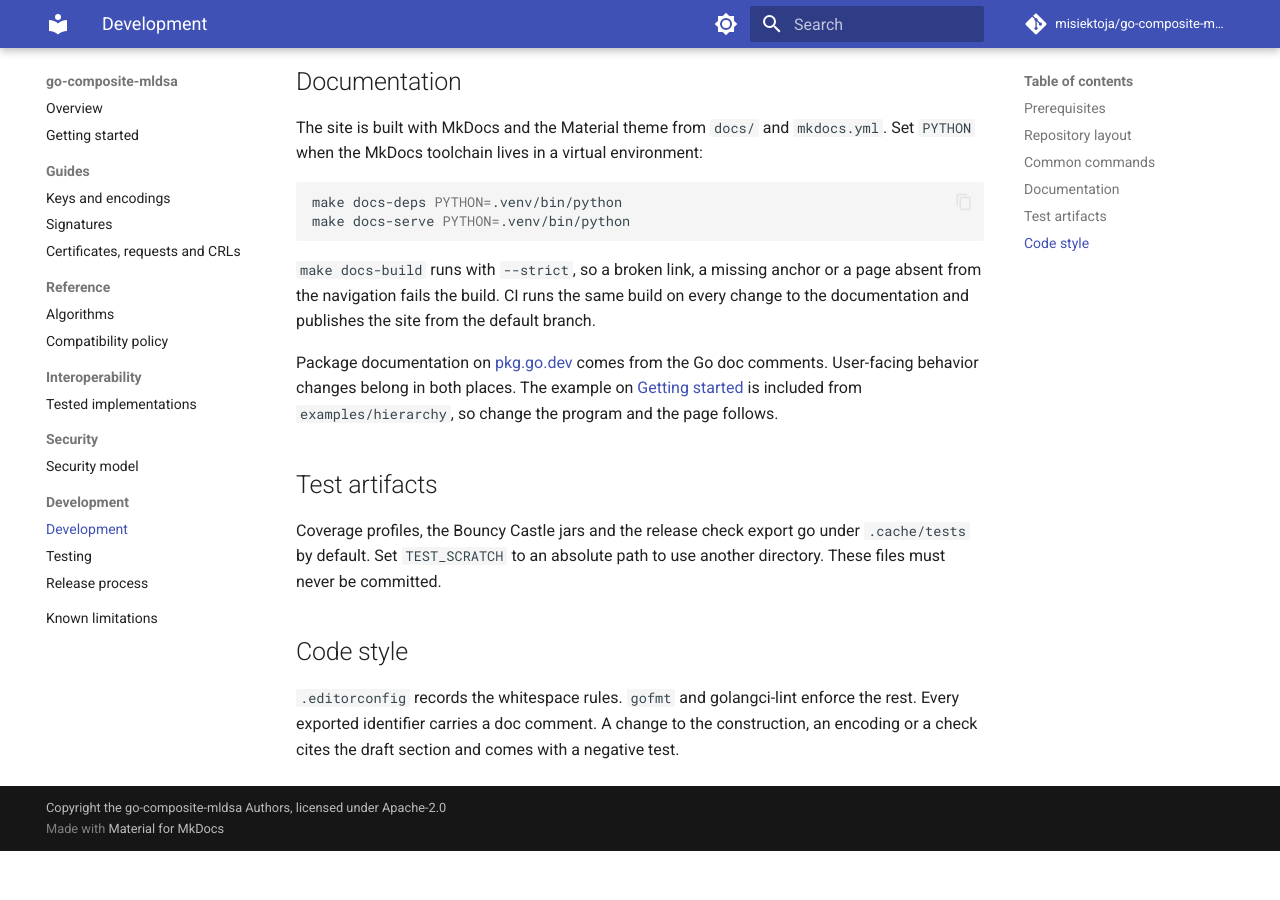
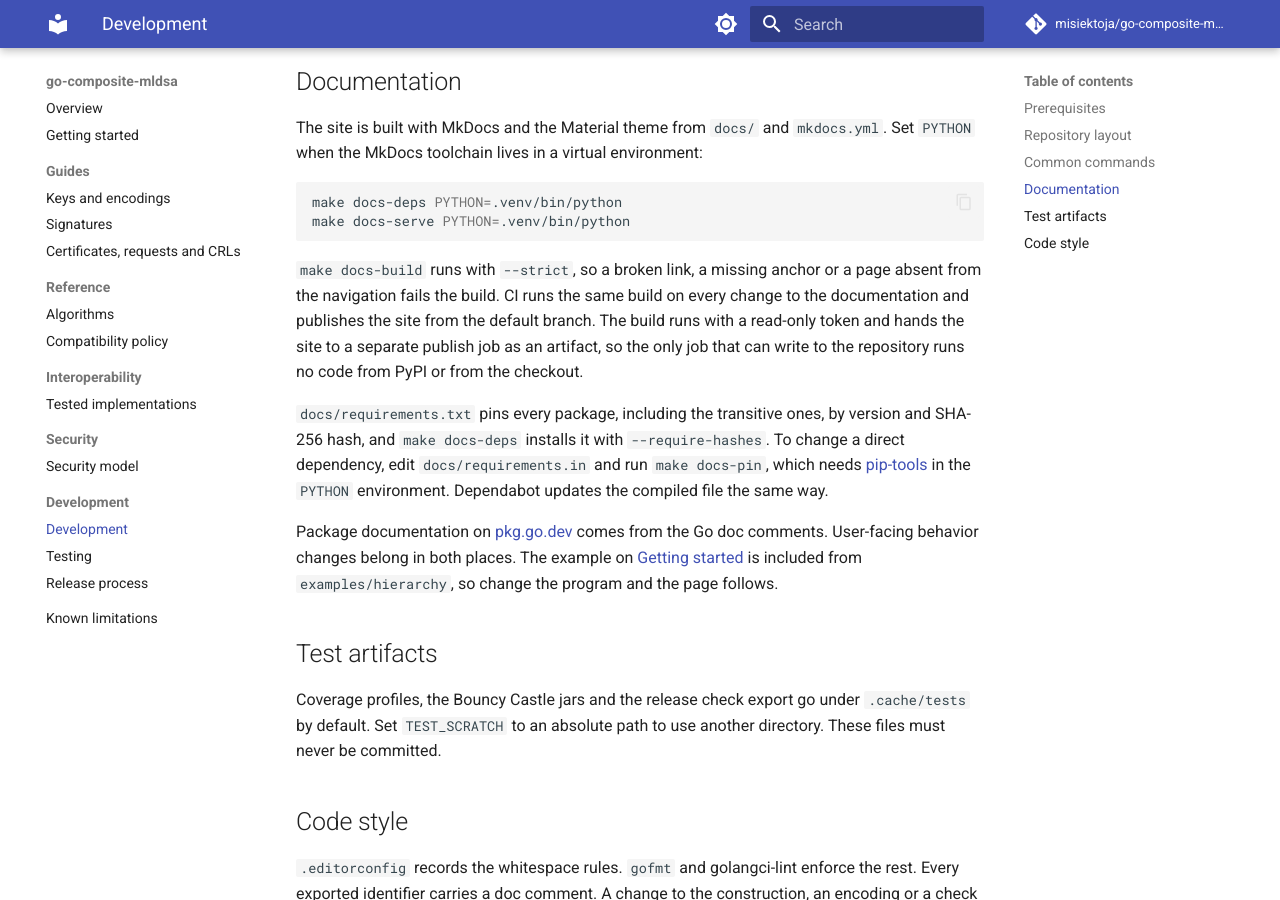
Before and after one commit to misiektoja/go-composite-mldsa, an MkDocs documentation site: the page built from docs/development/development.md, in a window 1280 px wide and 900 px high, scrolled down 1292 px. Built offline with MkDocs 1.6.1 and Material for MkDocs 9.7.7, drawn with Linux system fonts in a browser that asks for light colours; comment, search, counter and statistics services are not loaded; before the commit the page ends 2143 px from its top, so only the background shows below that; some of the changed text lies outside the part shown.

Commit message:
docs: describe the hash-pinned documentation toolchain and the read-only site build

```diff
--- a/docs/development/development.md
+++ b/docs/development/development.md
@@ -11,7 +11,7 @@ How to build, check and change the library. Contribution rules are in
   least Java 16 for the APIs it uses, but versions before 27 are not tested. See
   [Testing](testing.md).
 * Python 3 with the pinned MkDocs dependencies for the documentation site, installed by
-  `make docs-deps`.
+  `make docs-deps`. CI uses Python 3.13.
 
 Linters and other tools are downloaded into `bin/` at pinned versions by the Make targets that
 need them.
@@ -56,7 +56,15 @@ make docs-serve PYTHON=.venv/bin/python
 
 `make docs-build` runs with `--strict`, so a broken link, a missing anchor or a page absent from
 the navigation fails the build. CI runs the same build on every change to the documentation and
-publishes the site from the default branch.
+publishes the site from the default branch. The build runs with a read-only token and hands the
+site to a separate publish job as an artifact, so the only job that can write to the repository
+runs no code from PyPI or from the checkout.
+
+`docs/requirements.txt` pins every package, including the transitive ones, by version and SHA-256
+hash, and `make docs-deps` installs it with `--require-hashes`. To change a direct dependency, edit
+`docs/requirements.in` and run `make docs-pin`, which needs
+[pip-tools](https://pypi.org/project/pip-tools/) in the `PYTHON` environment. Dependabot updates
+the compiled file the same way.
 
 Package documentation on [pkg.go.dev](https://pkg.go.dev/github.com/misiektoja/go-composite-mldsa)
 comes from the Go doc comments. User-facing behavior changes belong in both places. The example on
```
Also changed, not shown: DEPENDENCIES.md (+3 -2 lines).
